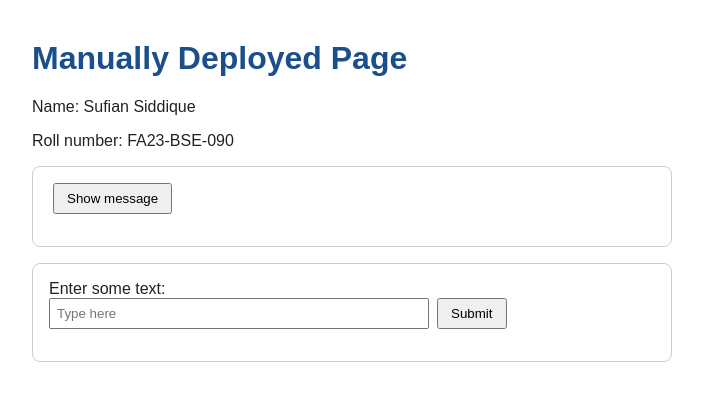
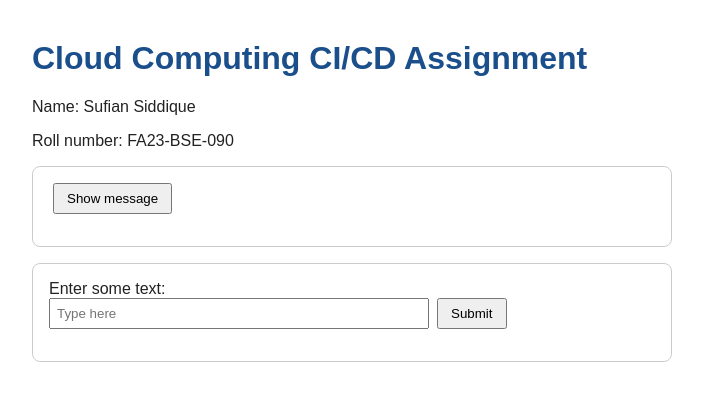
Before and after one commit to Heavy-prog/cicd-assignment-FA23-BSE-090, a plain HTML site: page src/index.html in a window 1280 px wide. Shown: the whole page, without its empty margins (288-991 px from the left). Drawn offline with Linux system fonts and the light colour scheme.

Commit message:
Fix the heading

```diff
--- a/src/index.html
+++ b/src/index.html
@@ -12,7 +12,7 @@
   </style>
 </head>
 <body>
-  <h1 id="main-heading">Manually Deployed Page</h1>
+  <h1 id="main-heading">Cloud Computing CI/CD Assignment</h1>
   <p id="student">Name: Sufian Siddique</p>
   <p id="roll">Roll number: FA23-BSE-090</p>
 
```
